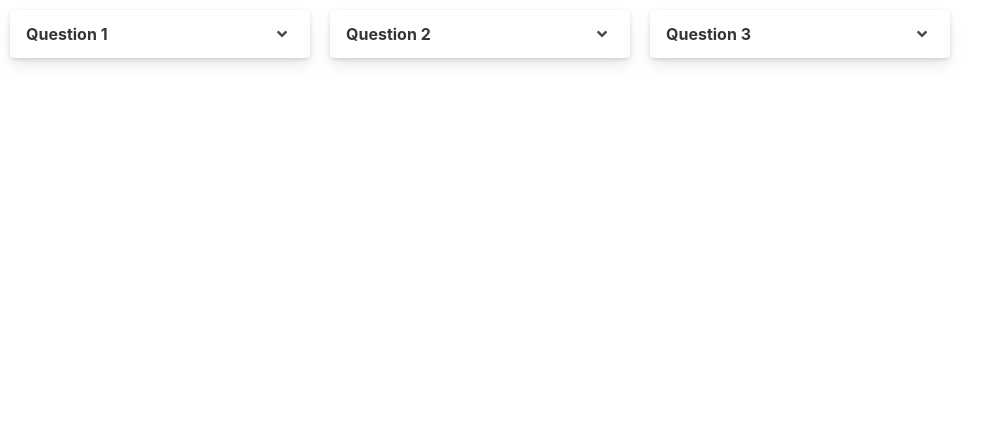
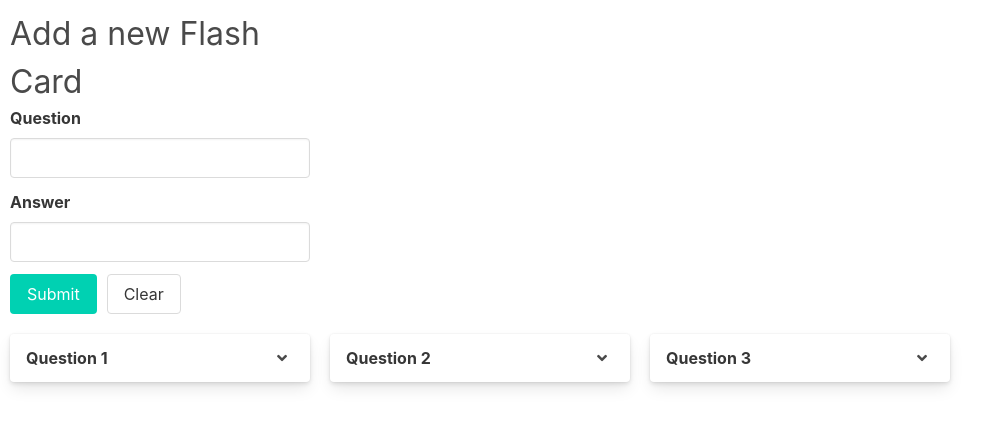
Before and after one commit to formidablae/Flashcard_Game, an Angular app: page / in a window 1280 px wide. Shown: the top 426 px of the page, without its empty margins (0-1007 px from the left). Built offline with nearby package versions, Linux system fonts and the light colour scheme.

Commit message:
Added html and css styling of a simple template-driven form that gets the inputs for adding new flashcards

```diff
--- a/src/app/app.component.css
+++ b/src/app/app.component.css
@@ -1,3 +1,12 @@
+form {
+  margin: 10px;
+  width: 300px;
+}
+
+.clear-btn {
+  margin-left: 10px;
+}
+
 .flashs {
   display: flex;
   flex-wrap: wrap;
--- a/src/app/app.component.html
+++ b/src/app/app.component.html
@@ -1,3 +1,21 @@
+<form>
+  <h1 class="is-size-3">Add a new Flash Card</h1>
+  <div class="field">
+    <label class="label" for="">Question</label>
+    <div class="control">
+      <input required class="input" type="text" name="Question">
+    </div>
+  </div>
+  <div class="field">
+    <label class="label">Answer</label>
+    <div class="control">
+      <input required class="input" type="text" name="Answer">
+    </div>
+  </div>
+  <button class="button is-primary" type="submit">Submit</button>
+  <button class="button clear-btn">Clear</button>
+</form>
+
 <div class="flashs">
   <app-flash
     *ngFor="let flash of flashs; trackBy: trackByFlashId"
```
